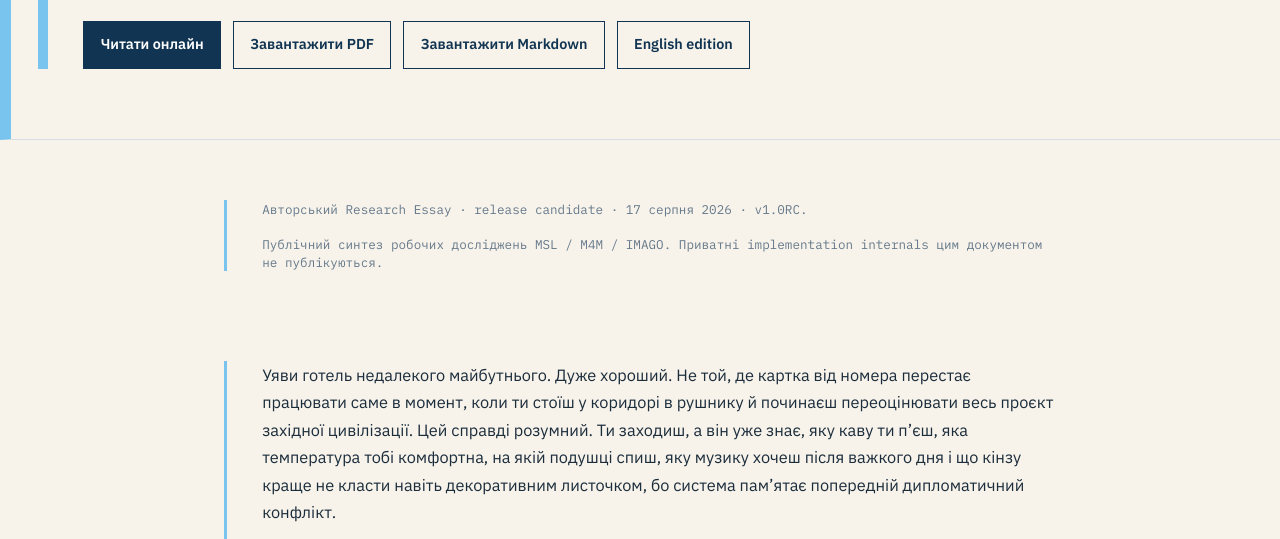
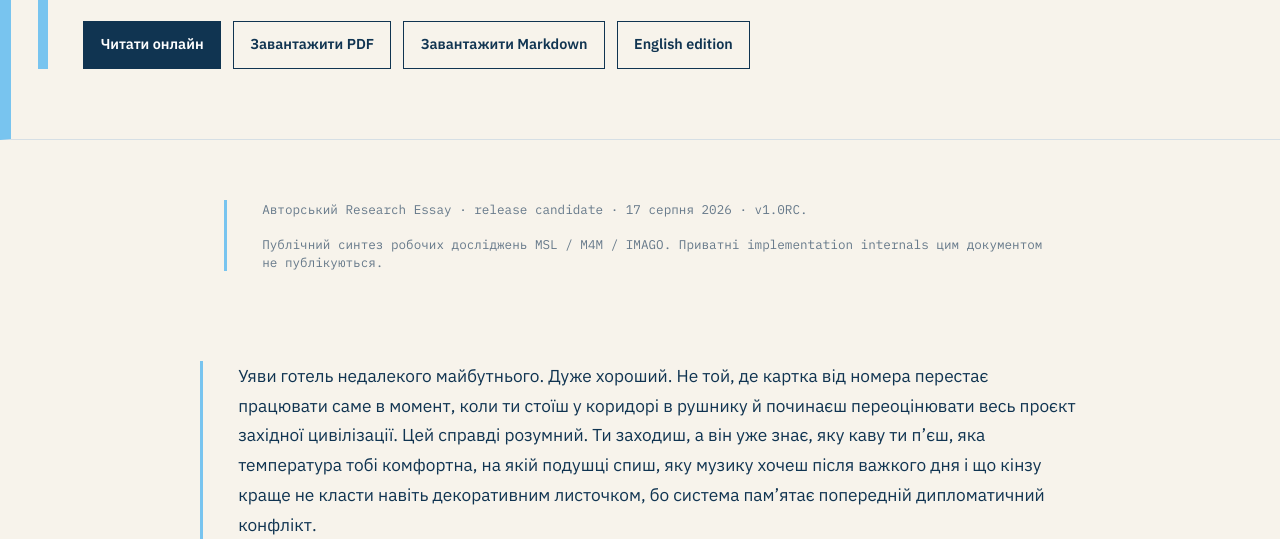
Before and after one commit to D4ttara/metacademy-of-humanity, a plain HTML site: page documents/008-the-interface-that-knows-you/ua/index.html in a window 1280 px wide. Shown: the part 411-950 px from the top of the page. Drawn offline with Linux system fonts and the light colour scheme.

Commit message:
Apply Research Essay reading typography to Document 008 UA

```diff
--- a/documents/008-the-interface-that-knows-you/ua/index.html
+++ b/documents/008-the-interface-that-knows-you/ua/index.html
@@ -2,7 +2,7 @@
 <html lang="uk"><head><meta charset="utf-8"><meta name="viewport" content="width=device-width,initial-scale=1">
 <meta name="description" content="Чому персоналізація ще не означає турботу"><link rel="canonical" href="https://d4ttara.github.io/metacademy-of-humanity/documents/008-the-interface-that-knows-you/ua/"><link rel="alternate" hreflang="en" href="../en/"><link rel="alternate" hreflang="uk" href="../ua/">
 <meta property="og:type" content="article"><meta property="og:title" content="ІНТЕРФЕЙС, ЯКИЙ ЗНАЄ ТЕБЕ"><meta property="og:description" content="Чому персоналізація ще не означає турботу"><meta property="article:published_time" content="2026-08-17">
-<title>ІНТЕРФЕЙС, ЯКИЙ ЗНАЄ ТЕБЕ · Document 008</title><link rel="icon" href="../../../assets/img/favicon.svg"><link rel="stylesheet" href="../../../assets/css/site.css"><script src="../../../assets/js/site.js" defer></script></head><body>
+<title>ІНТЕРФЕЙС, ЯКИЙ ЗНАЄ ТЕБЕ · Document 008</title><link rel="icon" href="../../../assets/img/favicon.svg"><link rel="stylesheet" href="../../../assets/css/site.css"><link rel="stylesheet" href="../../../assets/css/research-essays.css"><script src="../../../assets/js/site.js" defer></script></head><body>
 <header class="top"><div class="wrap"><a class="brand" href="../../../uk/">MET[Ȧ]CADEMY<br>OF HUMANITY</a><nav class="nav"><a href="../../../uk/documents/">Документи</a><a href="../../../uk/library/">Бібліотека</a><a href="../../../uk/science-aperture/">Science Aperture</a><span class="language-switch"><a href="../en/">EN</a><a aria-current="page" href="../ua/">UKR</a></span></nav></div></header>
 <main><header class="pagehead document-head"><div class="wrap document-series"><p class="document-plaque">(MoH) · Documents · 008 · Research Essay · v1.0RC · 2026-08-17</p><h1>ІНТЕРФЕЙС, ЯКИЙ ЗНАЄ ТЕБЕ</h1><p class="lede">Чому персоналізація ще не означає турботу</p><p class="document-sign">MET[Ȧ]CADEMY OF HUMANITY <span aria-hidden="true">· (A) · {Ȧ} · <strong>[Ả]</strong> · {Ã} · (Ā) ·</span></p><div class="edition-links"><a class="button primary" href="#read-online">Читати онлайн</a><a class="button" href="../METACADEMY_DOCUMENT_008_INTERFACE_THAT_KNOWS_YOU_UA_v1.0RC.pdf">Завантажити PDF</a><a class="button" href="../METACADEMY_DOCUMENT_008_INTERFACE_THAT_KNOWS_YOU_UA_v1.0RC.md">Завантажити Markdown</a><a class="button" href="../en/">English edition</a></div></div></header>
 <article class="prose document-prose"><p class="meta">Авторський Research Essay · release candidate · 17 серпня 2026 · v1.0RC.</p><p class="meta">Публічний синтез робочих досліджень MSL / M4M / IMAGO. Приватні implementation internals цим документом не публікуються.</p></article>
```
